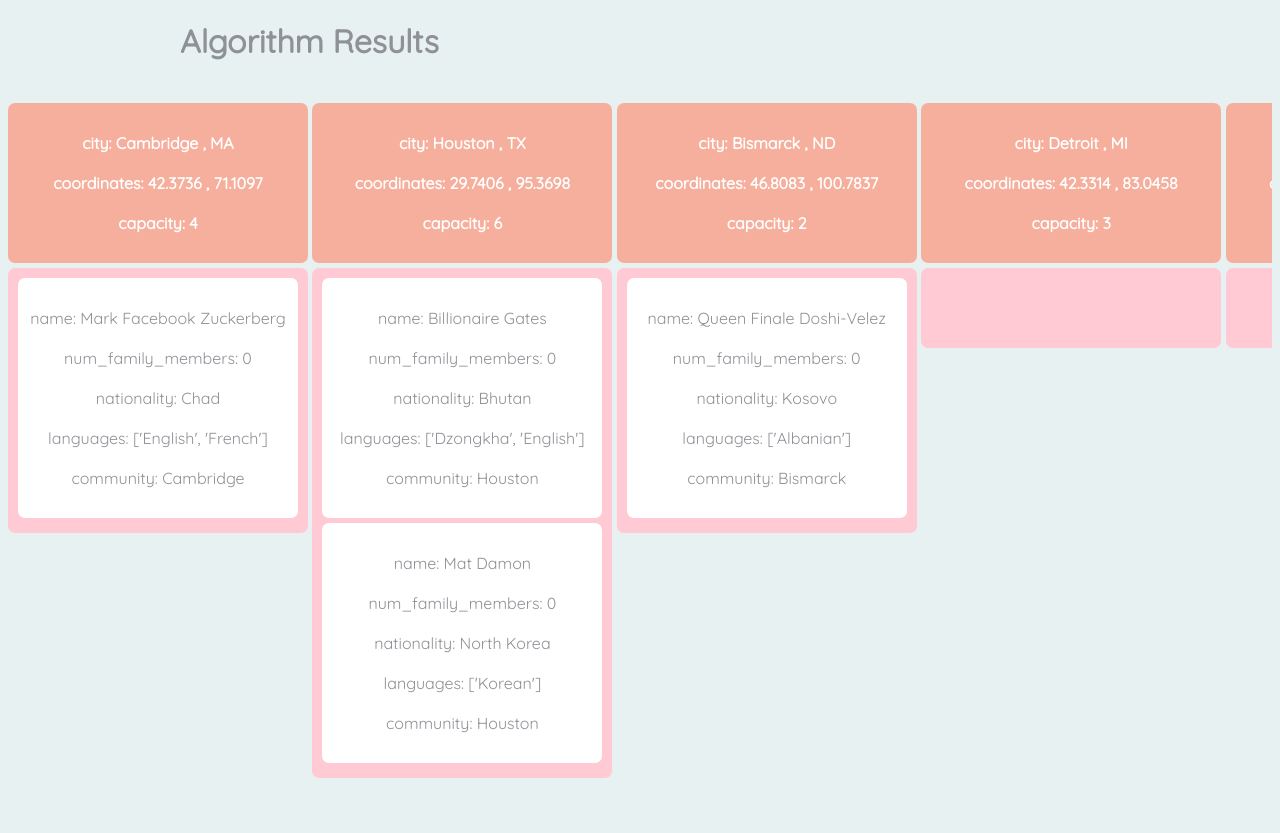
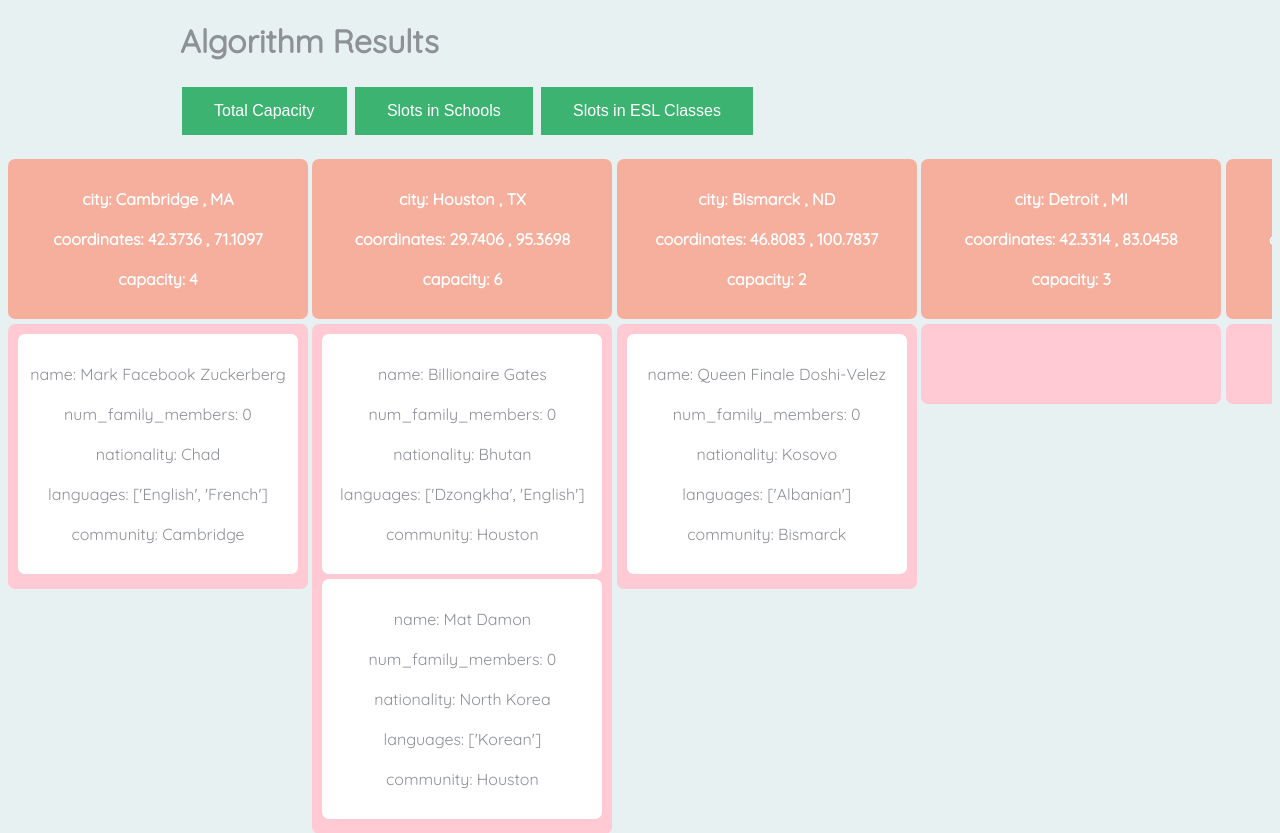
Before and after one commit to emilylaiken/sip-refugees-say, a Flask app: page / in a window 1280 px wide. Shown: the top 833 px of the page. Before the commit the page ends 778 px from the top, so only its background shows below. Run offline with Flask 2, Linux system fonts and the light colour scheme; some libraries are stand-ins or nearby versions.

Commit message:
Added Buttons

```diff
--- a/static/style.css
+++ b/static/style.css
@@ -11,6 +11,7 @@ body {
 	color: #8e9196;
 	background-color: #E8F1F2;
 }
+
 
 .boxes {
 	width:100%;
--- a/templates/index.html
+++ b/templates/index.html
@@ -2,6 +2,33 @@
 <!DOCTYPE html>
 <html>
     <head>
+  <style>
+  	.greenbutton {
+    background-color: #3CB371;
+    border: none;
+    color: white;
+    padding: 15px 32px;
+    text-align: center;
+    text-decoration: none;
+    display: inline-block;
+    font-size: 16px;
+    margin: 4px 2px;
+    cursor: pointer;
+}
+.redbutton {
+    background-color: #CD5C5C;
+    border: none;
+    color: white;
+    padding: 15px 32px;
+    text-align: center;
+    text-decoration: none;
+    display: inline-block;
+    font-size: 16px;
+    margin: 4px 2px;
+    cursor: pointer;
+}
+
+  </style>
         <title>Refugees' Say</title>
         <link href="https://fonts.googleapis.com/css?family=Quicksand" rel="stylesheet">
         <link rel="stylesheet" type="text/css" href="static/style.css" media="screen" />
@@ -13,6 +40,22 @@
         <div id="center-wrapper">
             <div id="header">
                 <h1 class="dhe-h1">Algorithm Results</h1>
+
+                 <script>
+                function displayButton(x) {
+                if(document.getElementById(x).className == "greenbutton") {
+                document.getElementById(x).className = "redbutton";
+                }
+                else if(document.getElementById(x).className == "redbutton") {
+                document.getElementById(x).className = "greenbutton";
+                }
+            	}
+                </script>
+
+                	<input type="button" class="greenbutton" value="Total Capacity" id="totcap" onclick="displayButton('totcap')">
+               		<input type="button" class="greenbutton" value="Slots in Schools" id="schoolslots" onclick="displayButton('schoolslots')">
+                	<input type="button" class="greenbutton" value="Slots in ESL Classes" id="esl" onclick="displayButton('esl')">
+
                 <div class="dhe-clearer">&nbsp;</div>
             </div>
         </div>
```
